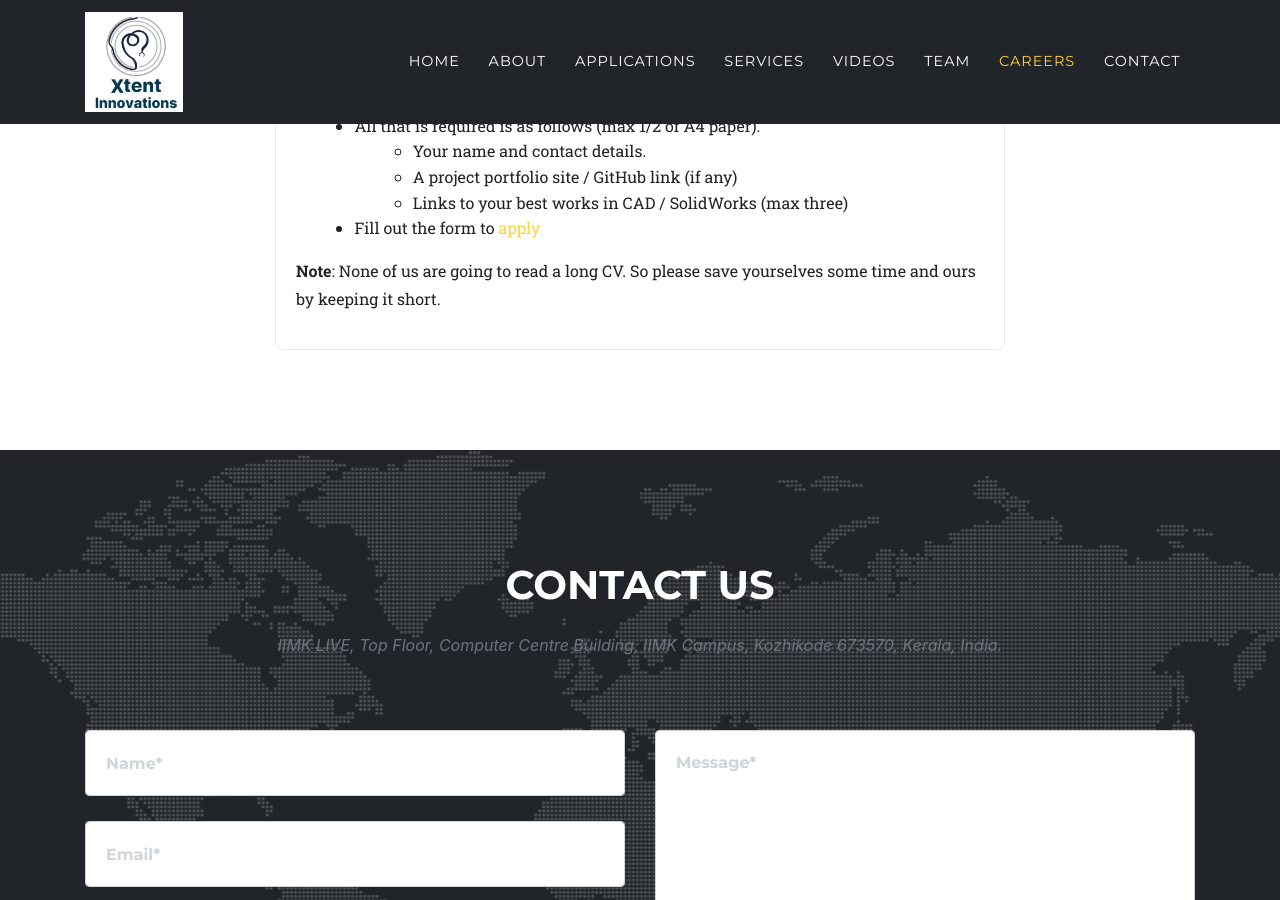
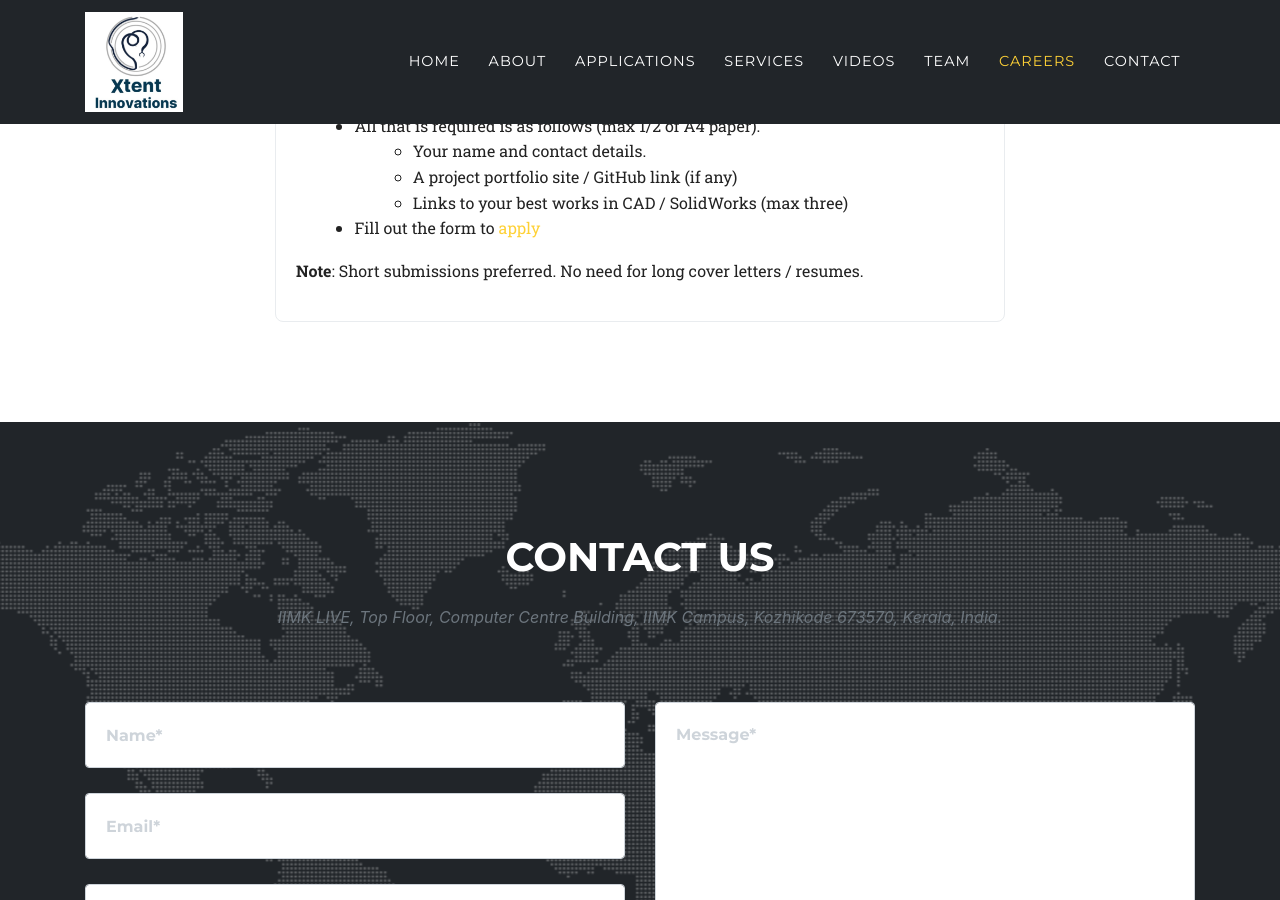
Before and after one commit to xtent-innovations/xtent-innovations.github.io, a Jekyll site: the page built from index.md, in a window 1280 px wide and 900 px high, scrolled down 6653 px. Built offline with Jekyll 4.4.1, drawn with Linux system fonts in a browser that asks for light colours; some web fonts are replaced.

Commit message:
update
Signed-off-by: xtent-innovations <xtent.innovations@gmail.com>

```diff
--- a/_data/sitetext.yml
+++ b/_data/sitetext.yml
@@ -210,7 +210,7 @@ en: &DEFAULT_EN
         - Links to your best works in CAD / SolidWorks (max three)
       - Fill out the form to [apply](https://forms.gle/KQHAzAULmwFNJbYK7)
 
-      **Note**: None of us are going to read a long CV. So please save yourselves some time and ours by keeping it short.
+      **Note**: Short submissions preferred. No need for long cover letters / resumes.
 
   contact:
     title: "Contact Us"
```
